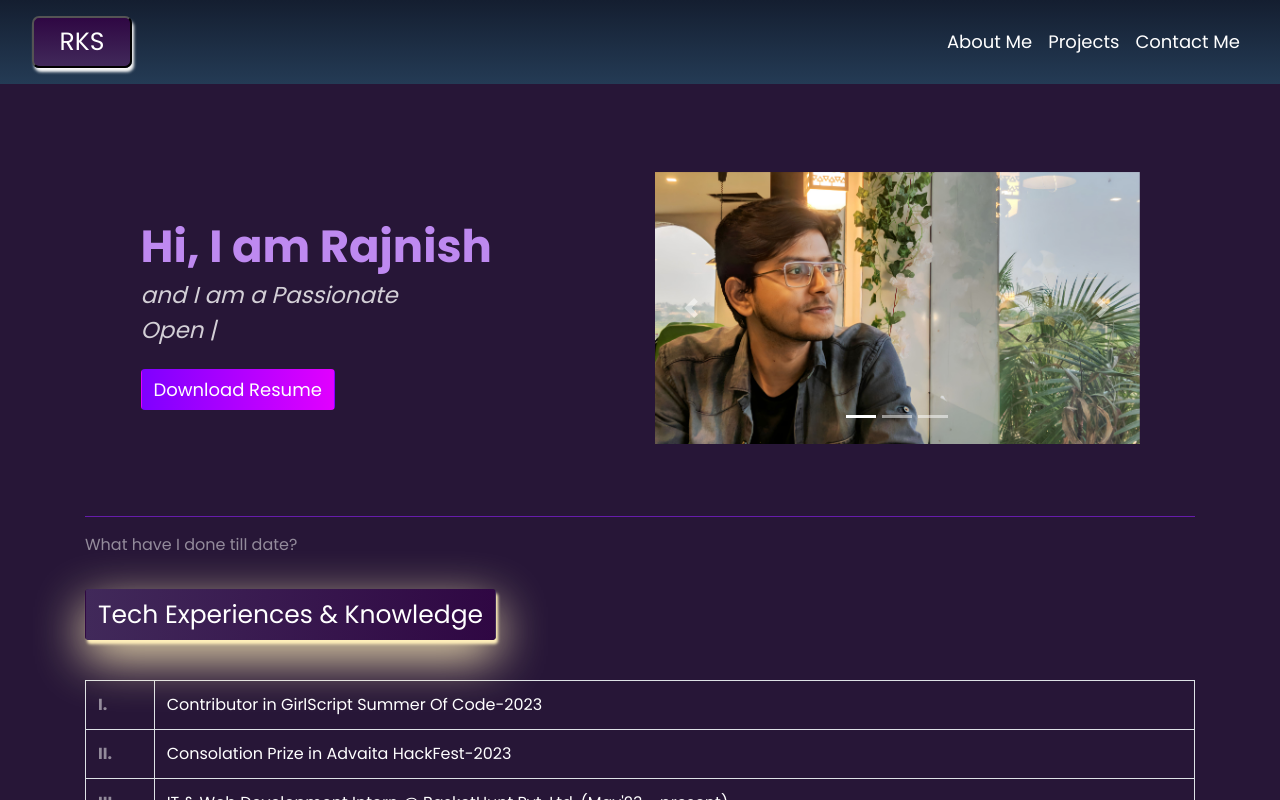
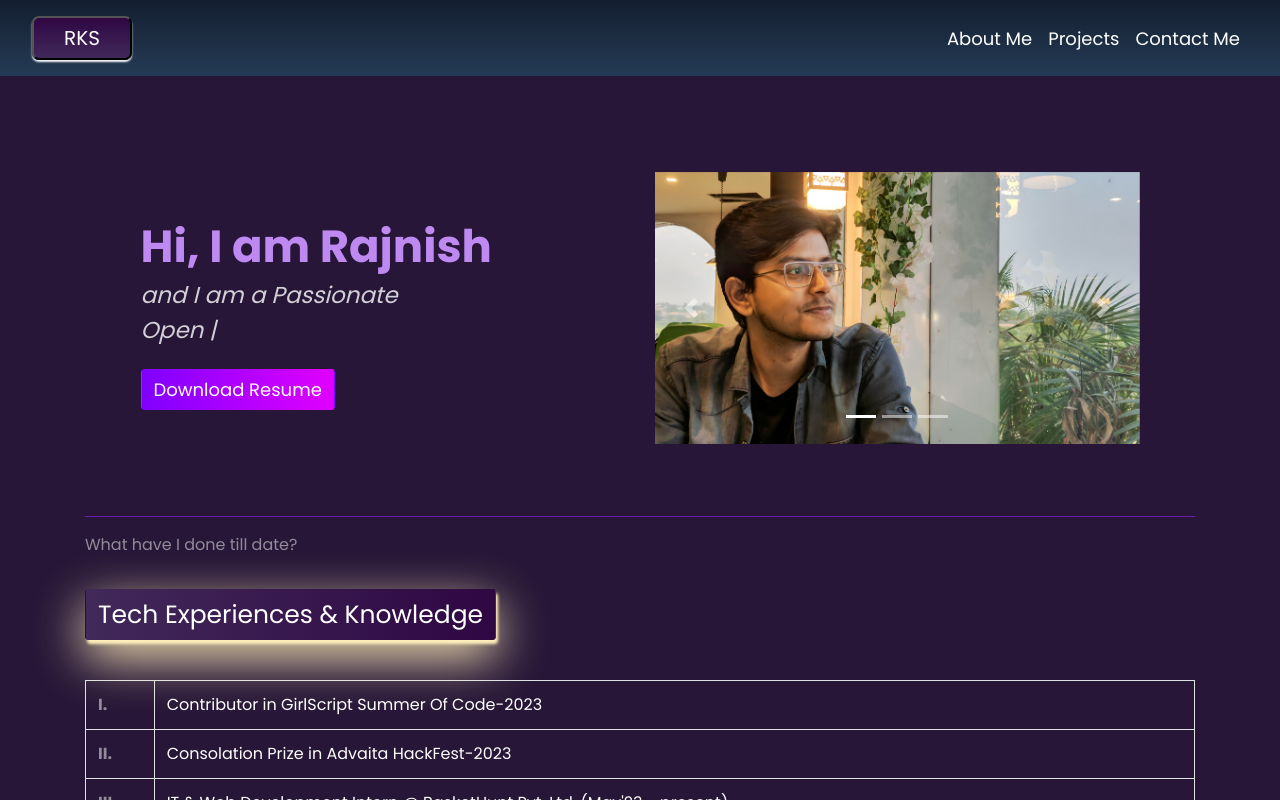
Before and after one commit to rks-031/portfolio-website, a React (Create React App) app: page / in a window 1280 px wide. Shown: the top 800 px of the page. Built offline with nearby package versions, Linux system fonts and the light colour scheme.

Commit message:
shadow changes in RKS

```diff
--- a/src/App.css
+++ b/src/App.css
@@ -3,11 +3,11 @@
 }
 
 .header-name {
-  font-size: 25px;
+  font-size: 20px;
   background: linear-gradient(to top, #41295a, #2f0743);
   border-radius: 7px;
   width: 100px;
-  box-shadow: 2px 4px 3px 0 #f7f8f8;
+  box-shadow: 0px 2px 2px 0 #f7f8f8;
 }
 
 .header-name a {
```
